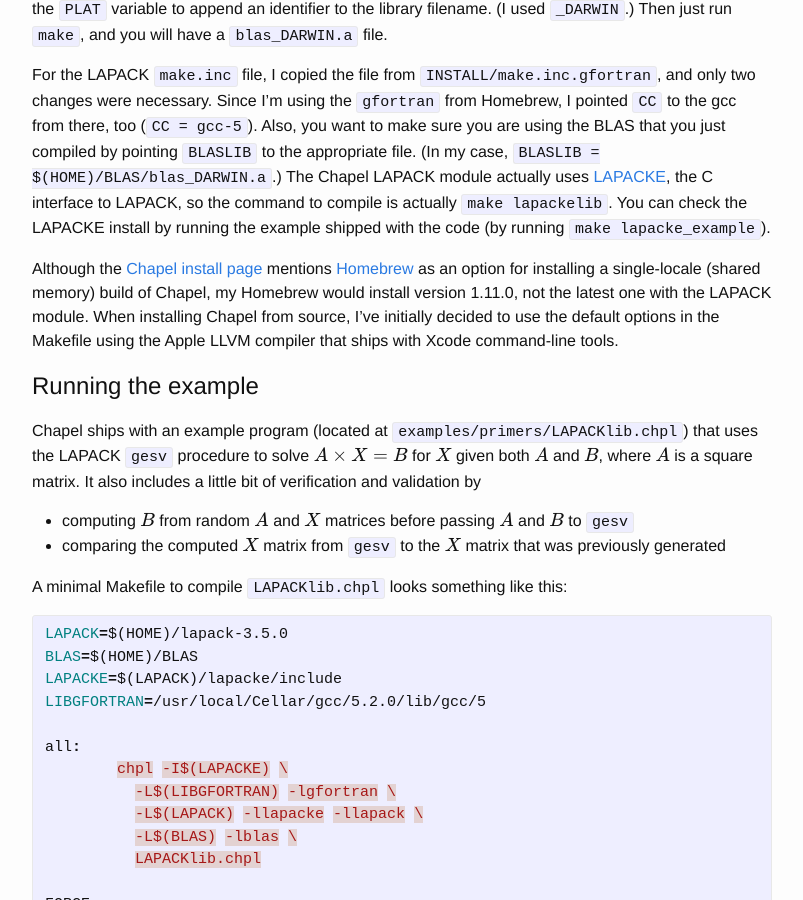
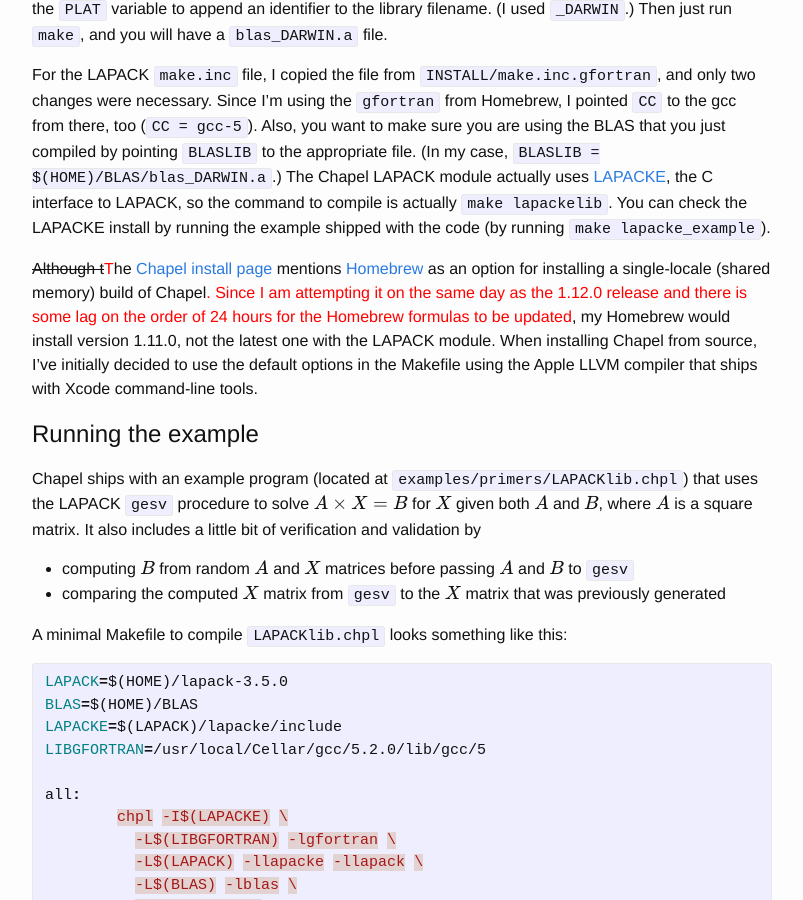
Before and after one commit to padamson/padamson.github.io, a Jekyll site: the page built from _posts/2015-10-11-chapel-and-lapack.markdown, in a window 1280 px wide and 900 px high, scrolled down 1256 px. Shown: the whole window, without its empty margins (238-1041 px from the left). Built offline with Jekyll 4.4.1, drawn with Linux system fonts in a browser that asks for light colours; formulas are drawn with MathJax 3.

Commit message:
update for accuracy RE Homebrew chapel install

```diff
--- a/_posts/2015-10-11-chapel-and-lapack.markdown
+++ b/_posts/2015-10-11-chapel-and-lapack.markdown
@@ -61,8 +61,11 @@
 to compile is actually `make lapackelib`. You can check the LAPACKE install by running the
 example shipped with the code (by running `make lapacke_example`).
 
-Although the [Chapel install page][chapel-install] mentions [Homebrew][homebrew] as an option for
-installing a single-locale (shared memory) build of Chapel, my Homebrew would install version 1.11.0,
+~~Although t~~<span style="color:red">T</span>he [Chapel install page][chapel-install]
+mentions [Homebrew][homebrew] as an option for
+installing a single-locale (shared memory) build of Chapel<span style="color:red">.
+Since I am attempting it on the same day as the 1.12.0 release and there is some lag on the order of 24 hours
+for the Homebrew formulas to be updated</span>, my Homebrew would install version 1.11.0,
 not the latest one with the LAPACK module.
 When installing Chapel from source, I've initially decided to use the default options in the
 Makefile using the Apple LLVM compiler that ships with Xcode command-line tools.
```
